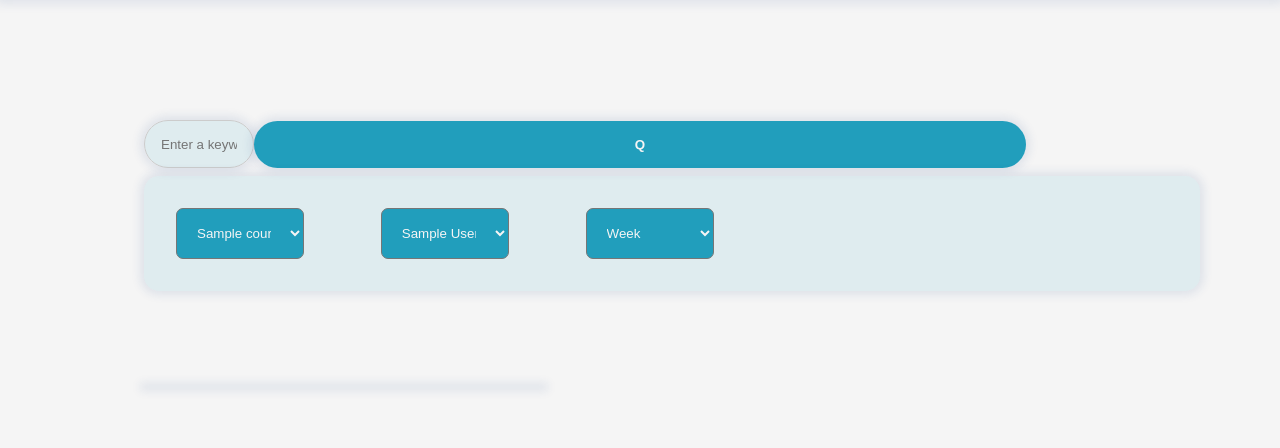
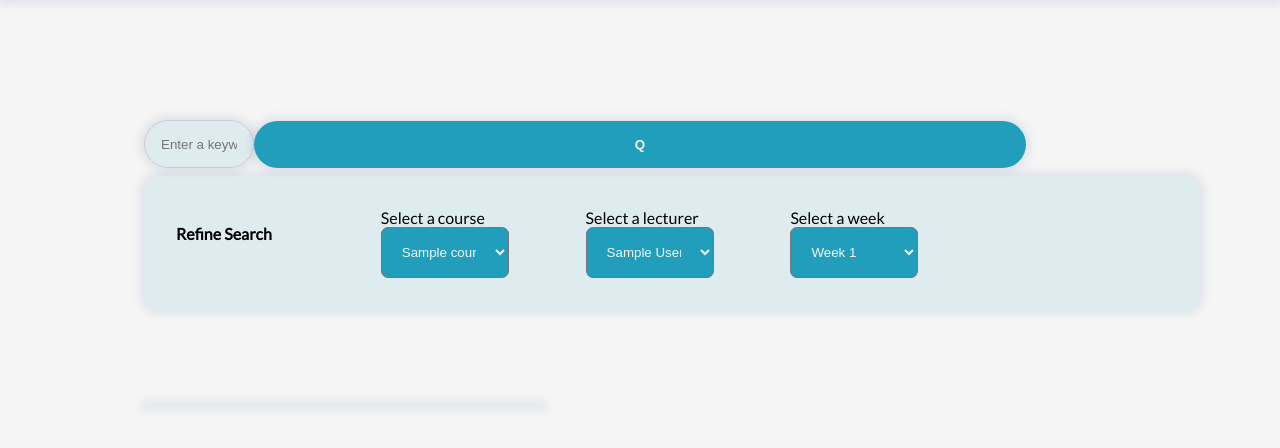
Before and after one commit to Ishitanarsiker/WAD2_GroupProject, a Django app: page /lectureFinderApp/search/ in a window 1280 px wide. Shown: the part 83-531 px from the top of the page. Run offline with Django 3.2, Linux system fonts and the light colour scheme; tables that the repository leaves empty hold one stand-in row (values such as "Sample post").

Commit message:
Search view complete. Just waiting for search.py to be done and then link that up.

```diff
--- a/lectureFinder/lectureFinderApp/views.py
+++ b/lectureFinder/lectureFinderApp/views.py
@@ -60,10 +60,18 @@ def members(request):
 
 
 def search(request):
+    if request.method == 'POST':
+        search_query = request.POST.get('search_query')
+        refined_course_code = int(request.POST.get('refine_course'))
+        refined_lecturer_id = int(request.POST.get('refine_lecturer'))
+        refined_week = int(request.POST.get('refine_week'))
+        # TODO: we then pass the variables above into the search_keyword.py, get results and then add them to
+        #  the context dict!
 
     context_dict = {
         'courses': Course.objects.all(),
-        'professors': UserProfile.objects.all().filter(is_professor=True)
+        'professors': UserProfile.objects.all().filter(is_professor=True),
+        'range': range(1, 11)
     }
 
     return render(request, 'lectureFinderApp/search.html', context=context_dict)
--- a/lectureFinder/templates/lectureFinderApp/search.html
+++ b/lectureFinder/templates/lectureFinderApp/search.html
@@ -9,53 +9,43 @@
     <div class="main-body">
 
         <div class="body-container-search">
+            <form action="{% url 'lectureFinderApp:search' %}" method="POST">
+                {% csrf_token %}
                  <div class="input-container">
                     <input class="search-bar" type="text"
-                       placeholder="Enter a keyword, phrase, or leave blank for filter search only">
-                <button class="btn">Q</button>
+                           placeholder="Enter a keyword, phrase, or leave blank for filter search only" name="search_query">
+                    <button class="btn" type="submit" name="submit">Q</button>
                 </div>
 
                 <div class="filter-container">
-<!--                <div>-->
-<!--                    <select class="dropdown">-->
-<!--                        <option value="0">Year</option>-->
-<!--                        {% for k in number_of_years %}-->
-<!--                            <option value="{{ k }}">Year {{ k }}</option>-->
-<!--                        {% endfor %}-->
-<!--                    </select>-->
-<!--                </div>-->
+                    <p><strong>Refine Search</strong></p>
                     <div>
-                    <select class="dropdown">
+                        <label>Select a course</label>
+                        <select class="dropdown" name="refine_course">
                             {% for course in courses %}
                                 <option value="{{ course.code }}">{{ course.name }}</option>
                             {% endfor %}
                         </select>
                     </div>
                     <div>
-                    <select class="dropdown">
+                        <label>Select a lecturer</label>
+                        <select class="dropdown" name="refine_lecturer">
                             {% for professor in professors %}
                                 <option value="{{ professor.user.id }}">{{ professor.user.first_name }} {{ professor.user.last_name }}</option>
                             {% endfor %}
                         </select>
                     </div>
                     <div>
-                    <select class="dropdown">
-                        <option value="0">Week</option>
-                        {% for k in number_of_weeks %}
-                            <option value="{{ k }}">Week {{ k }}</option>
+                        <label>Select a week</label>
+                        <select class="dropdown" name="refine_week">
+                            {% for week in range %}
+                                <option value="{{ week }}">Week {{ week }}</option>
                             {% endfor %}
                         </select>
                     </div>
-<!--                <div>-->
-<!--                    <select class="dropdown">-->
-<!--                        <option value="0">Type</option>-->
-<!--                        {% for k in file_formats %}-->
-<!--                            <option value="{{ k }}">{{ k }}</option>-->
-<!--                        {% endfor %}-->
-<!--                    </select>-->
-<!--                </div>-->
+                </div>
+            </form>
 
-            </div>
 
             <div class="results-container">
                 <div class="table">
```
Lines whose indentation alone changed are shown as unchanged.
